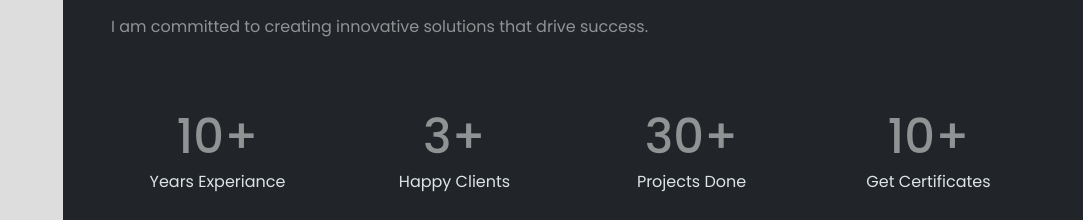
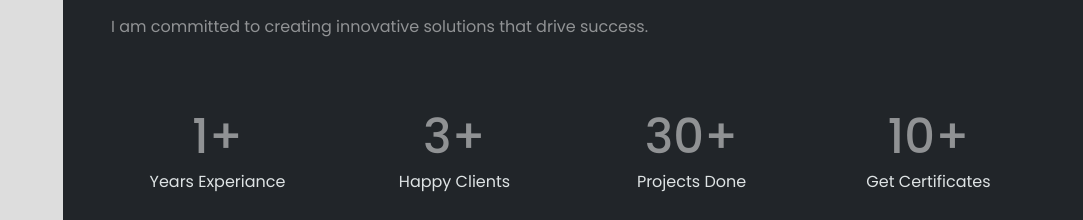
Before and after one commit to AlaaDuridi/my-Portfolio, a plain HTML site: page index.html in a window 1280 px wide. Shown: the part 1264-1484 px from the top of the page, without its empty margins (197-1280 px from the left). Drawn offline with Linux system fonts and the light colour scheme.

Commit message:
Typo fix

```diff
--- a/index.html
+++ b/index.html
@@ -134,7 +134,7 @@
                     <div class="row">
                         <div class="col-6 col-md-3">
                             <div class="featured-box text-center">
-                                <h4 class="text-12 text-white-50 mb-0"><span class="counter" data-from="0" data-to="10">1</span>+</h4>
+                                <h4 class="text-12 text-white-50 mb-0"><span class="counter" data-from="0" data-to="1">1</span>+</h4>
                                 <p class="text-light mb-0">Years Experiance</p>
                             </div>
                         </div>
```
